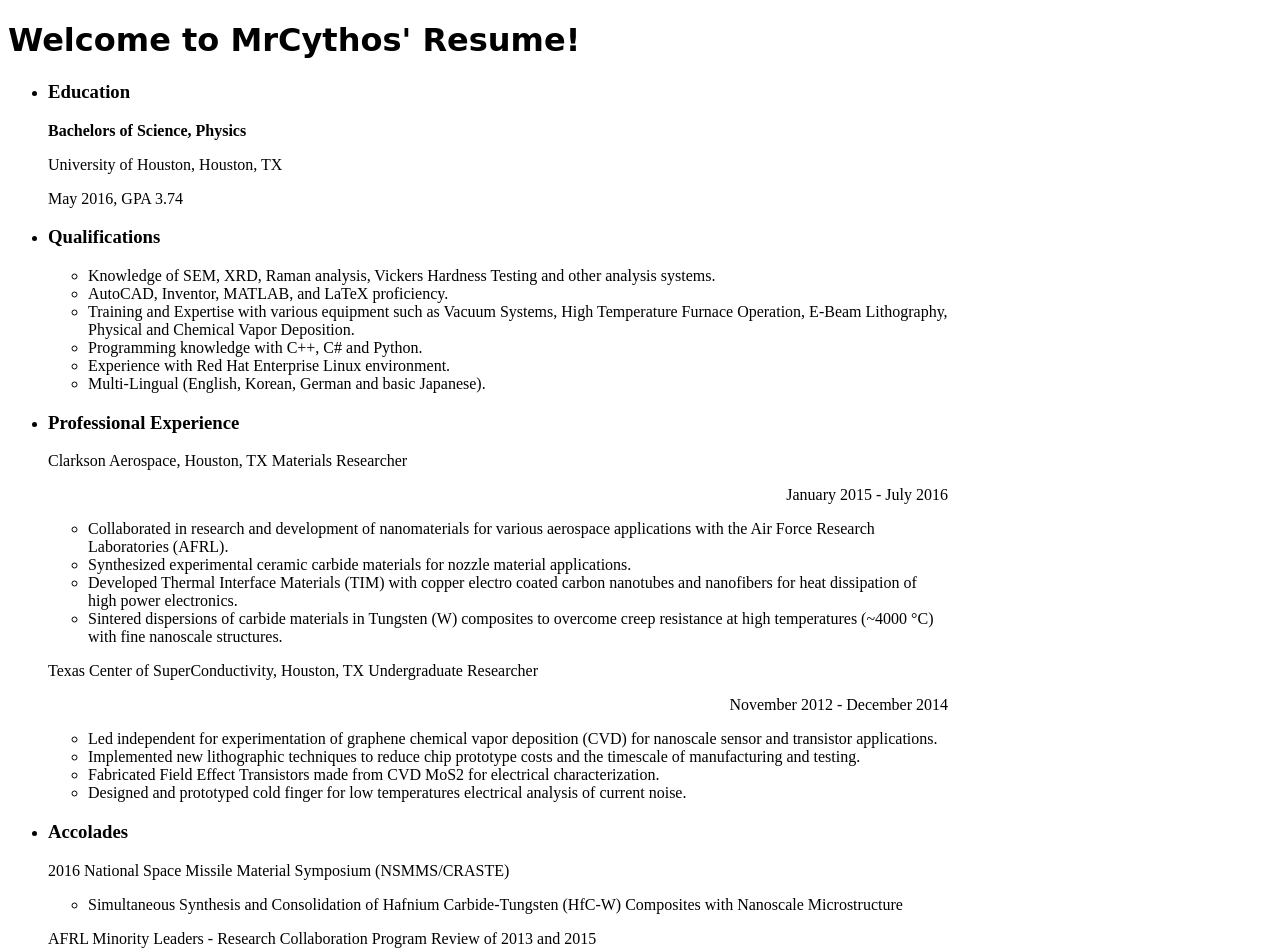
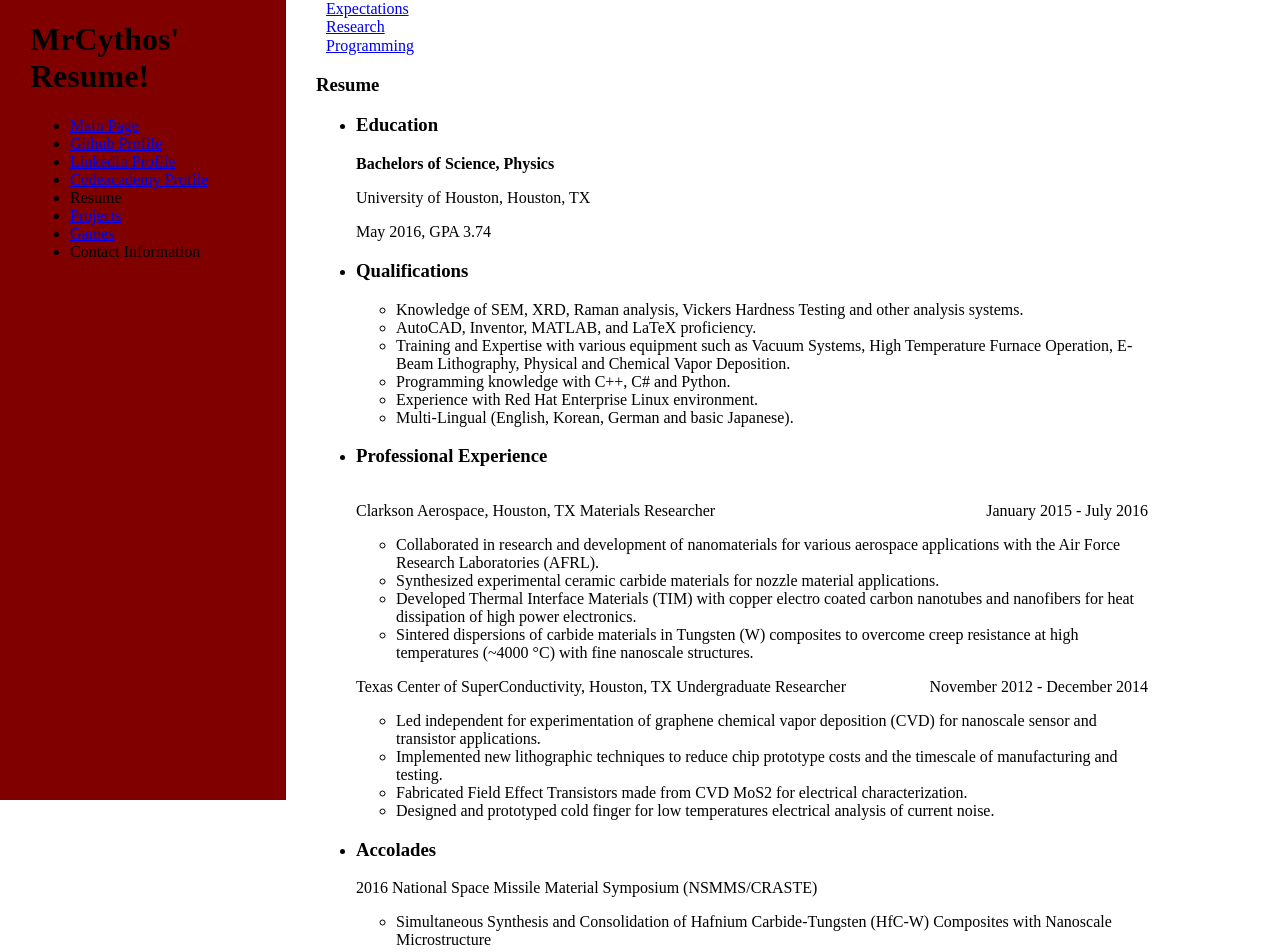
Before and after one commit to MrCythos/MrCythos.github.io, a plain HTML site: page resume.html in a window 1280 px wide. Shown: the top 952 px of the page. Drawn offline with Linux system fonts and the light colour scheme.

Commit message:
Added more content
games, dailyprogramming, projects to be filled in future
finish tab structure on resume

```diff
--- a/resume.html
+++ b/resume.html
@@ -3,9 +3,31 @@
 <head>
 <link type="text/css" rel="stylesheet" href="stylesheet.css"/>
 	<title>My Resume</title>
+		<div class="container">
 		<body>
-	<h1 id="headerFirst">Welcome to MrCythos' Resume!</h1>
-	<ul class="ResumeItems">
+			<div class="navigation">
+			<h1 id="headerFirst">MrCythos' Resume!</h1>
+			<ul>
+				<li><a href="index.html">Main Page</a></li>
+				<li><a href="https://github.com/MrCythos">Github Profile</a></li>
+				<li><a href="https://www.linkedin.com/in/howard-kim-b0836b122">Linkedin Profile</a></li>
+				<li><a href="https://www.codecademy.com/mrcye">Codeacademy Profile</a></li>
+				<li>Resume</li>
+				<li><a href="projects.html">Projects</a></li>
+				<li><a href="games.html">Games</a></li>
+				<li>Contact Information</li>
+			</ul>
+			</div>
+		<div class="main">
+				<nav>
+					<ul>
+						<li><a href="this.html">Expectations</a></li>
+						<li id="selected"><a href="that.html">Research</a></li>
+						<li><a href="theOther.html">Programming</a></li>
+					</ul>
+				</nav>
+		<h3>Resume</h3>
+		<ul>
 			<li>
 				<h3>Education</h3>
 				<p><strong>Bachelors of Science, Physics</strong></p>
@@ -25,14 +47,18 @@
 			</li>
 			<li>
 				<h3>Professional Experience</h3>
-			<p>Clarkson Aerospace, Houston, TX Materials Researcher<div style="text-align:right">January 2015 - July 2016</div></style></p>
+				<p class="alignleft">Clarkson Aerospace, Houston, TX Materials Researcher</p>
+				<p class="alignright">January 2015 - July 2016</p>
+				<div style="clear: both;"></div>
 				<ul>
 					<li>Collaborated in research and development of nanomaterials for various aerospace applications with the Air Force Research Laboratories (AFRL).</li>
 					<li>Synthesized experimental ceramic carbide materials for nozzle material applications.</li>
 					<li>Developed Thermal Interface Materials (TIM) with copper electro coated carbon nanotubes and nanofibers for heat dissipation of high power electronics.</li>
 					<li>Sintered dispersions of carbide materials in Tungsten (W) composites to overcome creep resistance at high temperatures (~4000 °C) with fine nanoscale structures.</li>
 				</ul>
-			<p>Texas Center of SuperConductivity, Houston, TX Undergraduate Researcher<div style="text-align:right">November 2012 - December 2014</div></style></p>
+				<p class="alignleft">Texas Center of SuperConductivity, Houston, TX Undergraduate Researcher</p>
+				<p class="alignright">November 2012 - December 2014</p>
+				<div style="clear: both;"></div>
 				<ul>
 					<li>Led independent for experimentation of graphene chemical vapor deposition (CVD) for nanoscale sensor and transistor applications.</li>
 					<li>Implemented new lithographic techniques to reduce chip prototype costs and the timescale of manufacturing and testing.</li>
@@ -54,6 +80,9 @@
 						<p class="Afrldesc">Designed for nano-fabrication processes for arrays of suspended-graphene sensors.</p>
 					</li>
 				</ul>
+		</ul>
+		</div>
 	</body>
+	</div>
 </head>
 </html>
--- a/stylesheet.css
+++ b/stylesheet.css
@@ -1,9 +1,51 @@
-#headerFirst{
-	font-family:Cursive;
+html, body{
+	margin: 0;
+	width: 100%;
+	height: 100%;
 }
-.ResumeItems{
-	width:900px;
+div{
+	height:100%;
+}
+.container{
+  display: flex;
+}
+.navigation{
+	padding-left: 30px;
+	max-width:20%;
+	background-color: Maroon;
+	flex: 1;
+}
+#navigationLinks{
+	text-decoration: none;
+}
+.main{
+  padding-left: 30px;
+  min-width: 800px;
+  max-width: 65%;
+}
+.alignleft {
+	float: left;
+}
+.alignright {
+	float: right;
 }
 .Afrldesc{
 	font-size:13px;
 }
+p{
+}
+nav ul {
+	list-style:none;
+	padding: 0;
+	margin: 0;
+}
+nav li a{
+	padding: 0 10px;
+}
+#content{
+	border:1px solid;
+}
+#selected{
+	padding-bottom:1px;
+	background: white;
+}
```
Also changed, not shown: index.html (+49 -7 lines), dailyprogramming.html (added), games.html (added), projects.html (added). Lines whose indentation alone changed are shown as unchanged.
